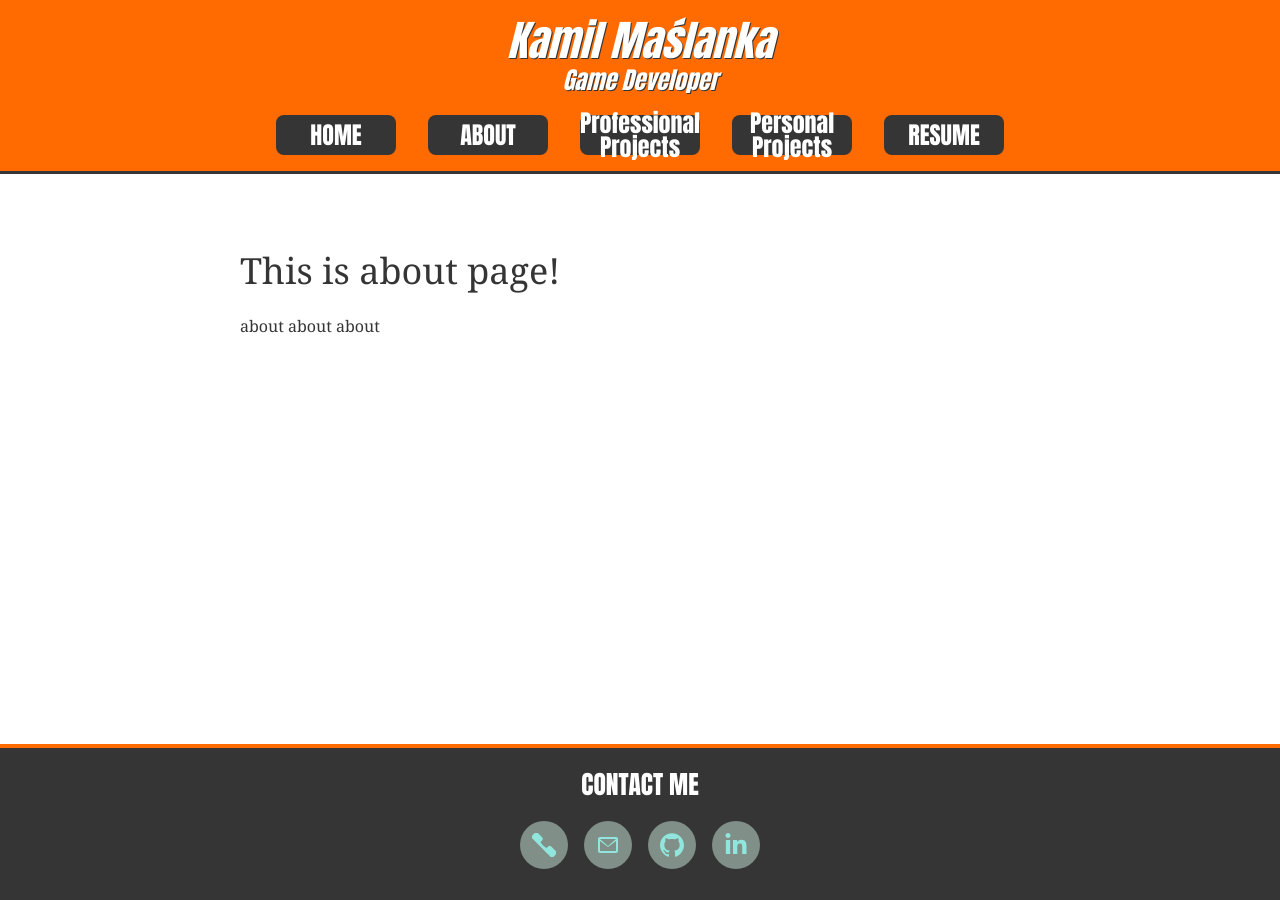
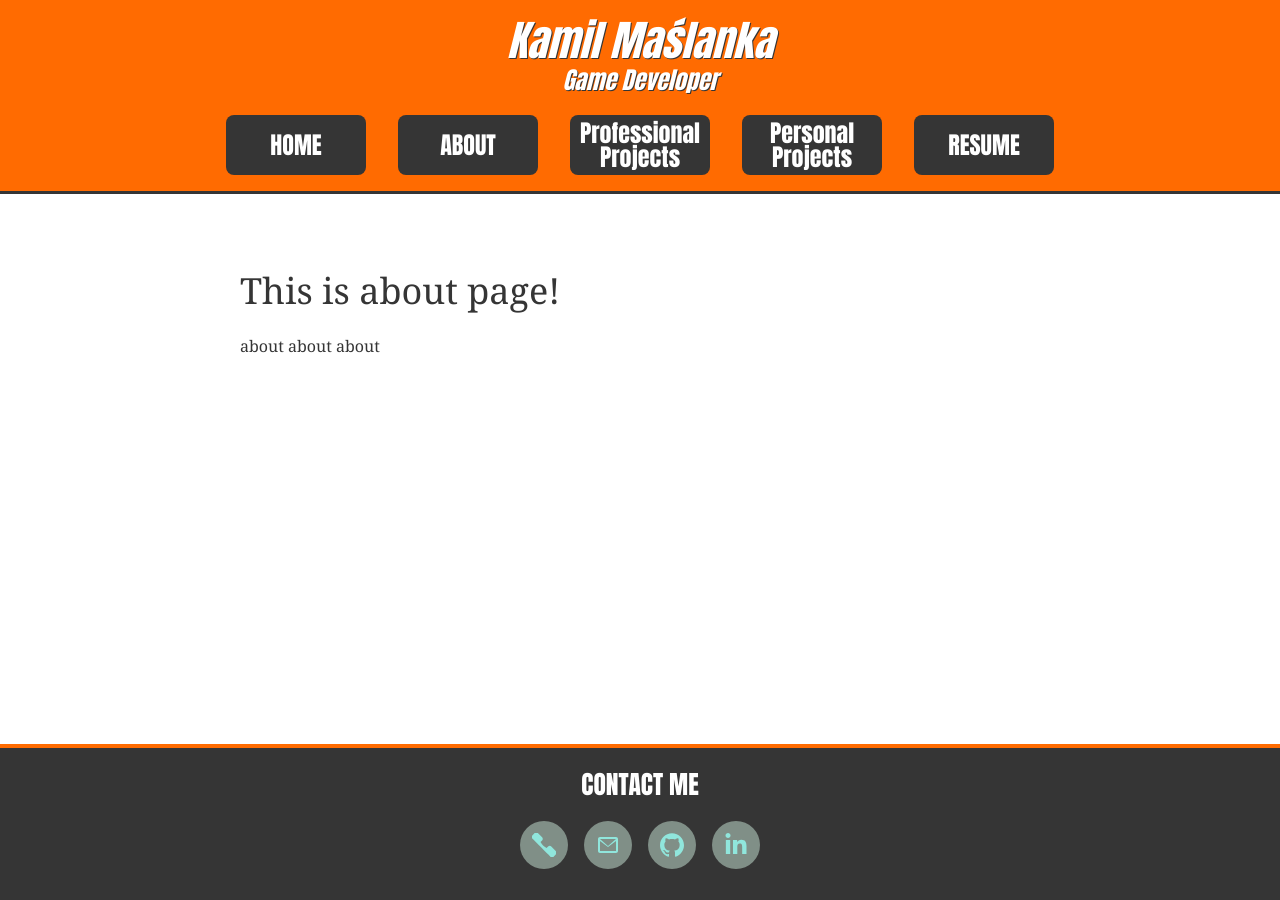
Before and after one commit to juna8001/juna8001.github.io, a Jekyll site: the page built from pages/about.md, in a window 1280 px wide. Built offline with Jekyll 4.4.1, drawn with Linux system fonts in a browser that asks for light colours.

Commit message:
style improvements

```diff
--- a/assets/header.css
+++ b/assets/header.css
@@ -43,8 +43,8 @@ nav.site-nav {
 
 nav.site-nav a {
     display: flex;
-    width: 120px;
-    height: 40px;
+    width: 140px;
+    height: 60px;
     padding: 0px;
     color: var(--header-text);
     background: var(--content-color);
@@ -61,6 +61,10 @@ nav.site-nav a {
     overflow: visible;
 }
 
+nav.site-nav a:hover {
+    background: var(--acent-color-hover);
+}
+
 nav.site-nav a.active {
     /* font-size: 22px; */
     /* Prevent container from resizing */
```
Also changed, not shown: pages/personal.md (added, +5 -0 lines), pages/professional.md (added, +5 -0 lines).
